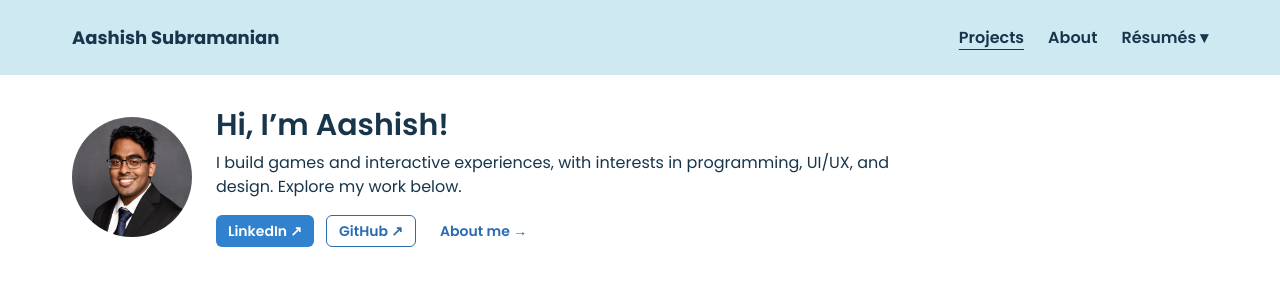
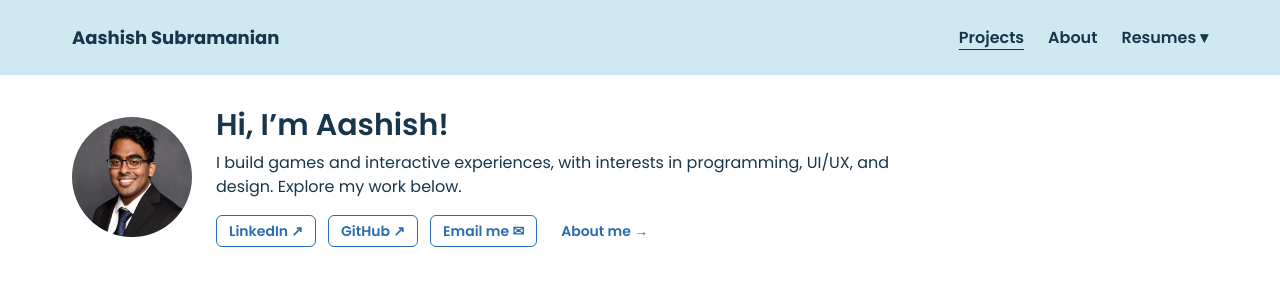
Before and after one commit to AashishSubramanian26/AashishWebsite, a React (Vite) app: page / in a window 1280 px wide. Shown: the top 289 px of the page. Built offline with nearby package versions, Linux system fonts and the light colour scheme.

Commit message:
fixing front page

```diff
--- a/src/components/NavBar.tsx
+++ b/src/components/NavBar.tsx
@@ -18,7 +18,7 @@ export const NavBar = () => {
             textDecoration={pathname === "/about-me" ? "underline" : "none"} textUnderlineOffset="6px">About</Link>
           <Menu>
             <MenuButton as={Button} variant="link" color="inherit" fontSize="inherit"
-              textDecoration={isResume ? "underline" : "none"} textUnderlineOffset="6px">Résumés ▾</MenuButton>
+              textDecoration={isResume ? "underline" : "none"} textUnderlineOffset="6px">Resumes ▾</MenuButton>
             <MenuList>
               <MenuItem as={RouterLink} to="/game-dev-resume">Game Development</MenuItem>
               <MenuItem as={RouterLink} to="/resume">Software Engineering</MenuItem>
--- a/src/pages/Projects.tsx
+++ b/src/pages/Projects.tsx
@@ -100,6 +100,7 @@ export default function Projects() {
               rel="noopener noreferrer"
               size="sm"
               colorScheme="blue"
+              variant="outline"
             >
               LinkedIn ↗
             </Button>
@@ -115,6 +116,16 @@ export default function Projects() {
             >
               GitHub ↗
             </Button>
+
+              <Button
+                as="a"
+                href="mailto:aashish.subramanian26@gmail.com"
+                size="sm"
+                colorScheme="blue"
+                variant="outline"
+              >
+                Email me ✉
+              </Button>
 
             <Button
               as={RouterLink}
```
